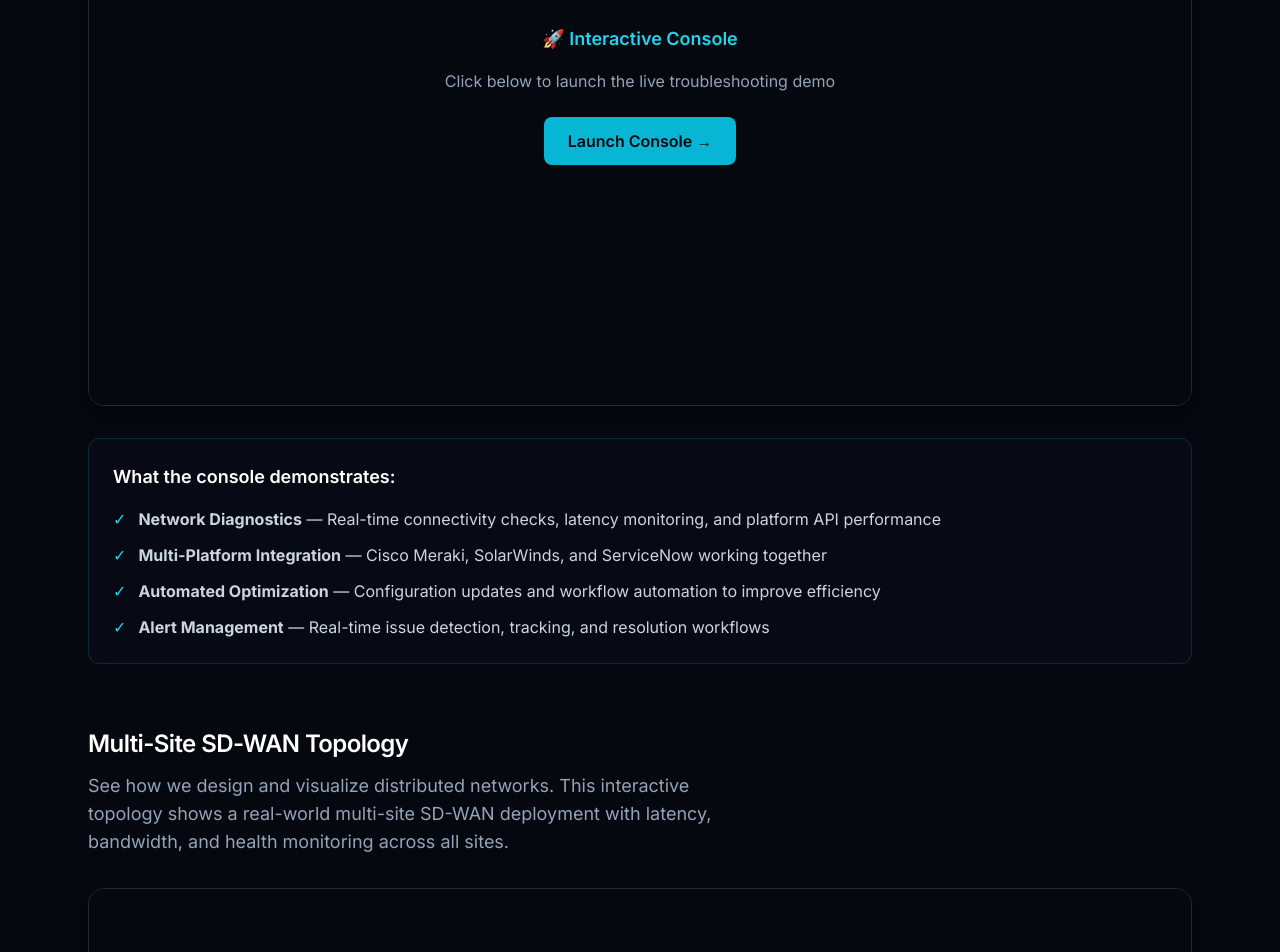
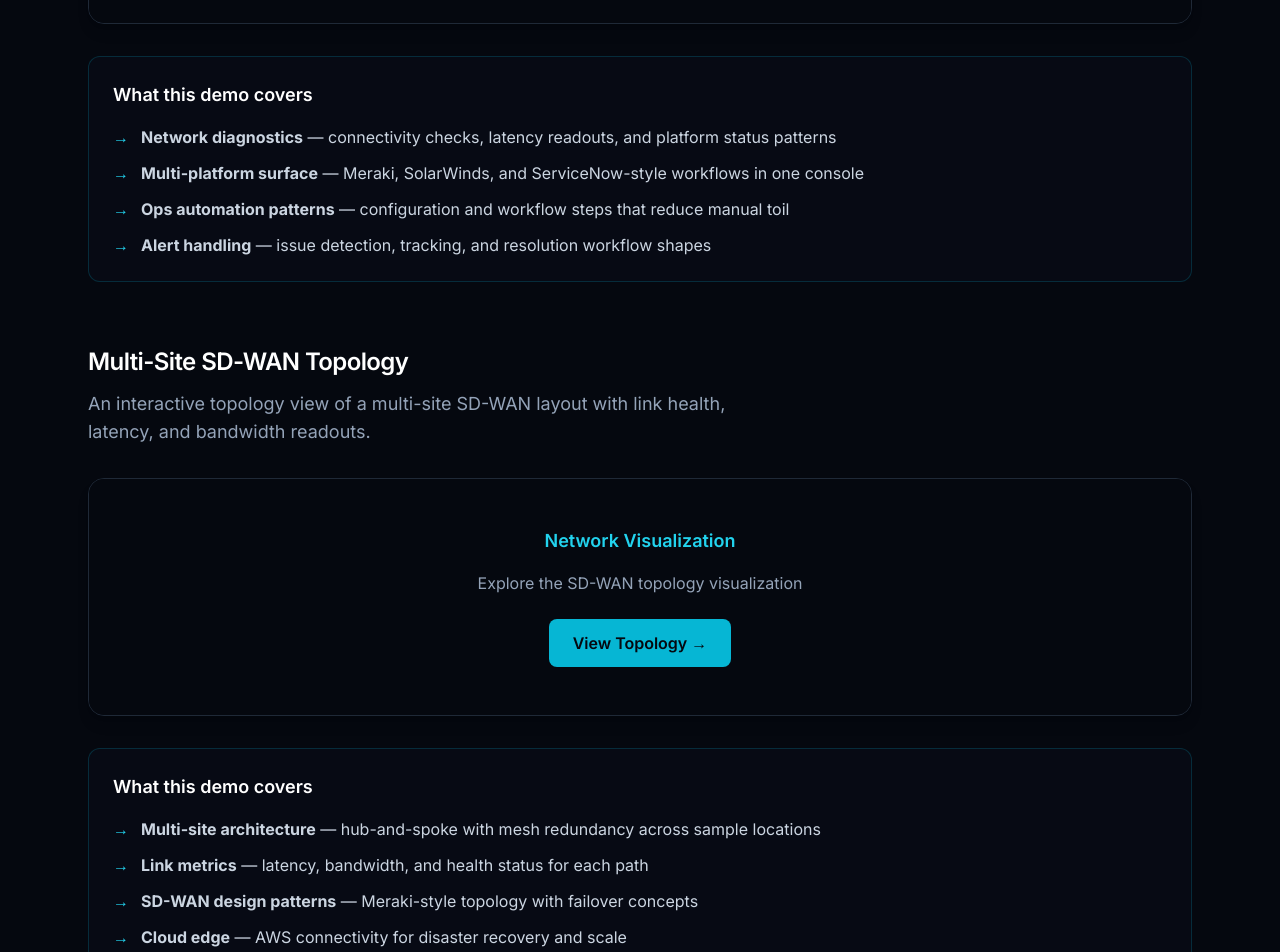
Before and after one commit to WintCom-Solutions/wintersoperations-site, a Next.js app: page /demo in a window 1280 px wide. Shown: the part 860-1812 px from the top of the page. Built offline with nearby package versions, Linux system fonts and the light colour scheme.

Commit message:
Telemetry strip + proof numbers + honest demo copy (#41)
Replace marketing stat cards with a console telemetry strip.
Update proof numbers to 30+ years enterprise IT, 500+ sites, 100% delivery.
Fix video/demo language so interactive demos are labeled honestly.
Align years copy site-wide to 30+.

```diff
--- a/app/demo/page.tsx
+++ b/app/demo/page.tsx
@@ -8,7 +8,7 @@ export const metadata = createPageMetadata({
   path: "/demo",
   title: "Demo",
   description:
-    "Interactive IT Ops troubleshooting console — see Winters Operations in action.",
+    "Interactive IT Ops troubleshooting console and SD-WAN topology demos — see Winters Operations in action.",
 });
 
 export default function DemoPage() {
@@ -24,34 +24,35 @@ export default function DemoPage() {
               See the work, not the pitch deck.
             </h1>
             <p className="mt-6 text-lg text-slate-400 max-w-2xl leading-relaxed">
-              Short demos of how Winters Operations approaches websites,
-              automation, and network work. Full cut first — silent highlight
-              below for a quicker scan.
+              Interactive demos of how Winters Operations approaches network
+              operations and automation. Simulated environments — no live
+              customer systems connected.
             </p>
           </div>
         </section>
 
         <section className="py-16 sm:py-20">
           <div className="max-w-6xl mx-auto px-6 space-y-16">
-            {/* IT Ops Console Demo */}
             <article className="scroll-mt-24">
               <div className="mb-8">
                 <h2 className="text-2xl font-semibold text-white tracking-tight mb-3">
                   IT Ops Troubleshooting Console
                 </h2>
                 <p className="text-slate-400 max-w-2xl text-lg">
-                  See how Winters Operations approaches real operational work. This interactive demo shows network diagnostics, platform integration, and automated optimization across Meraki, SolarWinds, and ServiceNow.
+                  A simulated ops console for network diagnostics, alert
+                  handling, and workflow patterns across Meraki, SolarWinds,
+                  and ServiceNow-style surfaces.
                 </p>
               </div>
 
               <div className="relative w-full overflow-hidden rounded-2xl border border-navy-700 bg-navy-900/60 shadow-lg mb-8">
-                <div className="aspect-video w-full bg-navy-950 flex items-center justify-center">
+                <div className="min-h-[220px] w-full bg-navy-950 flex items-center justify-center px-6 py-12">
                   <div className="text-center">
                     <p className="text-cyan-400 text-lg font-semibold mb-4">
-                      🚀 Interactive Console
+                      Interactive Console
                     </p>
                     <p className="text-slate-400 mb-6">
-                      Click below to launch the live troubleshooting demo
+                      Launch the simulated troubleshooting demo
                     </p>
                     <Link href="/itops-console" className="btn-primary">
                       Launch Console →
@@ -62,48 +63,60 @@ export default function DemoPage() {
 
               <div className="bg-navy-900/40 border border-cyan-500/20 rounded-xl p-6">
                 <h3 className="text-lg font-semibold text-white mb-4">
-                  What the console demonstrates:
+                  What this demo covers
                 </h3>
                 <ul className="space-y-3 text-slate-300">
                   <li className="flex gap-3">
-                    <span className="text-cyan-400 flex-shrink-0">✓</span>
-                    <span><strong>Network Diagnostics</strong> — Real-time connectivity checks, latency monitoring, and platform API performance</span>
+                    <span className="text-cyan-400 flex-shrink-0">→</span>
+                    <span>
+                      <strong>Network diagnostics</strong> — connectivity
+                      checks, latency readouts, and platform status patterns
+                    </span>
                   </li>
                   <li className="flex gap-3">
-                    <span className="text-cyan-400 flex-shrink-0">✓</span>
-                    <span><strong>Multi-Platform Integration</strong> — Cisco Meraki, SolarWinds, and ServiceNow working together</span>
+                    <span className="text-cyan-400 flex-shrink-0">→</span>
+                    <span>
+                      <strong>Multi-platform surface</strong> — Meraki,
+                      SolarWinds, and ServiceNow-style workflows in one console
+                    </span>
                   </li>
                   <li className="flex gap-3">
-                    <span className="text-cyan-400 flex-shrink-0">✓</span>
-                    <span><strong>Automated Optimization</strong> — Configuration updates and workflow automation to improve efficiency</span>
+                    <span className="text-cyan-400 flex-shrink-0">→</span>
+                    <span>
+                      <strong>Ops automation patterns</strong> — configuration
+                      and workflow steps that reduce manual toil
+                    </span>
                   </li>
                   <li className="flex gap-3">
-                    <span className="text-cyan-400 flex-shrink-0">✓</span>
-                    <span><strong>Alert Management</strong> — Real-time issue detection, tracking, and resolution workflows</span>
+                    <span className="text-cyan-400 flex-shrink-0">→</span>
+                    <span>
+                      <strong>Alert handling</strong> — issue detection,
+                      tracking, and resolution workflow shapes
+                    </span>
                   </li>
                 </ul>
               </div>
             </article>
 
-            {/* Network Topology Demo */}
             <article className="scroll-mt-24">
               <div className="mb-8">
                 <h2 className="text-2xl font-semibold text-white tracking-tight mb-3">
                   Multi-Site SD-WAN Topology
                 </h2>
                 <p className="text-slate-400 max-w-2xl text-lg">
-                  See how we design and visualize distributed networks. This interactive topology shows a real-world multi-site SD-WAN deployment with latency, bandwidth, and health monitoring across all sites.
+                  An interactive topology view of a multi-site SD-WAN layout
+                  with link health, latency, and bandwidth readouts.
                 </p>
               </div>
 
               <div className="relative w-full overflow-hidden rounded-2xl border border-navy-700 bg-navy-900/60 shadow-lg mb-8">
-                <div className="aspect-video w-full bg-navy-950 flex items-center justify-center">
+                <div className="min-h-[220px] w-full bg-navy-950 flex items-center justify-center px-6 py-12">
                   <div className="text-center">
                     <p className="text-cyan-400 text-lg font-semibold mb-4">
-                      🌐 Network Visualization
+                      Network Visualization
                     </p>
                     <p className="text-slate-400 mb-6">
-                      Click below to explore the SD-WAN topology visualization
+                      Explore the SD-WAN topology visualization
                     </p>
                     <Link href="/network-topology" className="btn-primary">
                       View Topology →
@@ -114,24 +127,36 @@ export default function DemoPage() {
 
               <div className="bg-navy-900/40 border border-cyan-500/20 rounded-xl p-6">
                 <h3 className="text-lg font-semibold text-white mb-4">
-                  What the topology demonstrates:
+                  What this demo covers
                 </h3>
                 <ul className="space-y-3 text-slate-300">
                   <li className="flex gap-3">
-                    <span className="text-cyan-400 flex-shrink-0">✓</span>
-                    <span><strong>Multi-site Architecture</strong> — Hub-and-spoke with mesh redundancy across 7 locations</span>
+                    <span className="text-cyan-400 flex-shrink-0">→</span>
+                    <span>
+                      <strong>Multi-site architecture</strong> — hub-and-spoke
+                      with mesh redundancy across sample locations
+                    </span>
                   </li>
                   <li className="flex gap-3">
-                    <span className="text-cyan-400 flex-shrink-0">✓</span>
-                    <span><strong>Real-time Metrics</strong> — Latency, bandwidth utilization, and health status for each link</span>
+                    <span className="text-cyan-400 flex-shrink-0">→</span>
+                    <span>
+                      <strong>Link metrics</strong> — latency, bandwidth, and
+                      health status for each path
+                    </span>
                   </li>
                   <li className="flex gap-3">
-                    <span className="text-cyan-400 flex-shrink-0">✓</span>
-                    <span><strong>SD-WAN Design</strong> — Meraki-based network with failover and optimization</span>
+                    <span className="text-cyan-400 flex-shrink-0">→</span>
+                    <span>
+                      <strong>SD-WAN design patterns</strong> — Meraki-style
+                      topology with failover concepts
+                    </span>
                   </li>
                   <li className="flex gap-3">
-                    <span className="text-cyan-400 flex-shrink-0">✓</span>
-                    <span><strong>Cloud Integration</strong> — AWS connectivity for disaster recovery and scalability</span>
+                    <span className="text-cyan-400 flex-shrink-0">→</span>
+                    <span>
+                      <strong>Cloud edge</strong> — AWS connectivity for
+                      disaster recovery and scale
+                    </span>
                   </li>
                 </ul>
               </div>
@@ -145,7 +170,9 @@ export default function DemoPage() {
               Ready to reduce operational friction?
             </h2>
             <p className="text-slate-400 mb-8">
-              Winters Operations builds the infrastructure, automation, and web presence your team needs. Let&apos;s talk about what you&apos;re trying to fix.
+              Winters Operations builds the infrastructure, automation, and web
+              presence your team needs. Let&apos;s talk about what you&apos;re
+              trying to fix.
             </p>
             <div className="flex flex-col sm:flex-row gap-3 justify-center">
               <a href={`mailto:${contactEmail}`} className="btn-primary">
--- a/app/services/page.tsx
+++ b/app/services/page.tsx
@@ -10,7 +10,7 @@ export const metadata = createPageMetadata({
   path: "/services",
   title: "Services",
   description:
-    "Winters Operations builds websites and practical Python automation for small businesses, backed by enterprise network engineering experience.",
+    "Winters Operations builds websites and practical Python automation for small businesses, backed by 30+ years of enterprise IT experience.",
 });
 
 const deliverables = [
@@ -34,8 +34,8 @@ export default function ServicesPage() {
             </h1>
             <p className="mt-6 text-lg text-slate-400 max-w-2xl leading-relaxed">
               Winters Operations builds clean websites and practical Python
-              automation for small businesses, backed by 20+ years of enterprise
-              network and infrastructure experience.
+              automation for small businesses, backed by 30+ years of enterprise
+              IT experience.
             </p>
           </div>
         </section>
--- a/lib/site.ts
+++ b/lib/site.ts
@@ -12,8 +12,8 @@ export const nav = [
 ] as const;
 
 export const stats = [
-  { value: 20, suffix: "+", label: "Years network engineering" },
-  { value: 300, suffix: "+", label: "Sites under management" },
+  { value: 30, suffix: "+", label: "Years enterprise IT" },
+  { value: 500, suffix: "+", label: "Sites under management" },
   { value: 100, suffix: "%", label: "Hands-on delivery" },
 ] as const;
 
```
Also changed, not shown: app/about/page.tsx (+7 -7 lines), app/page.tsx (+7 -7 lines), components/StatsBand.tsx (+17 -10 lines), 1 other file (tests, documents, lock files or other folders).
